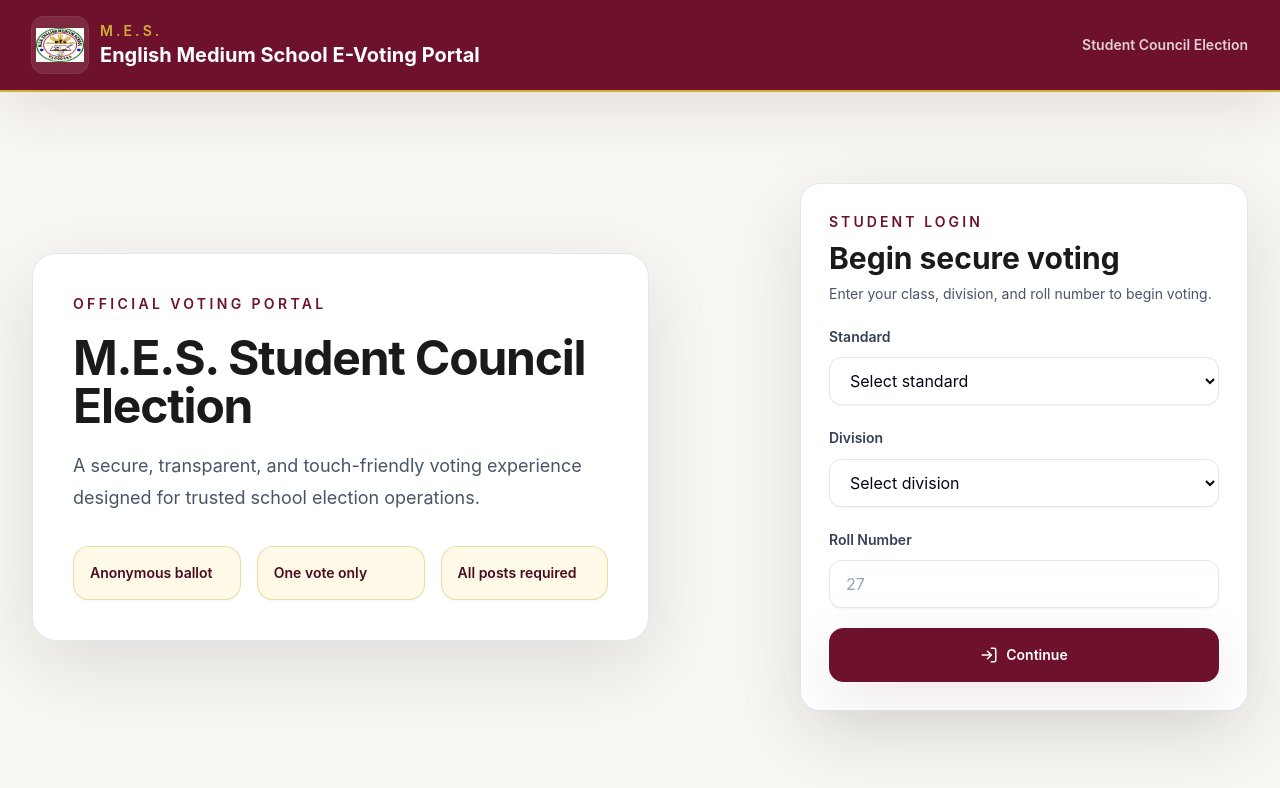
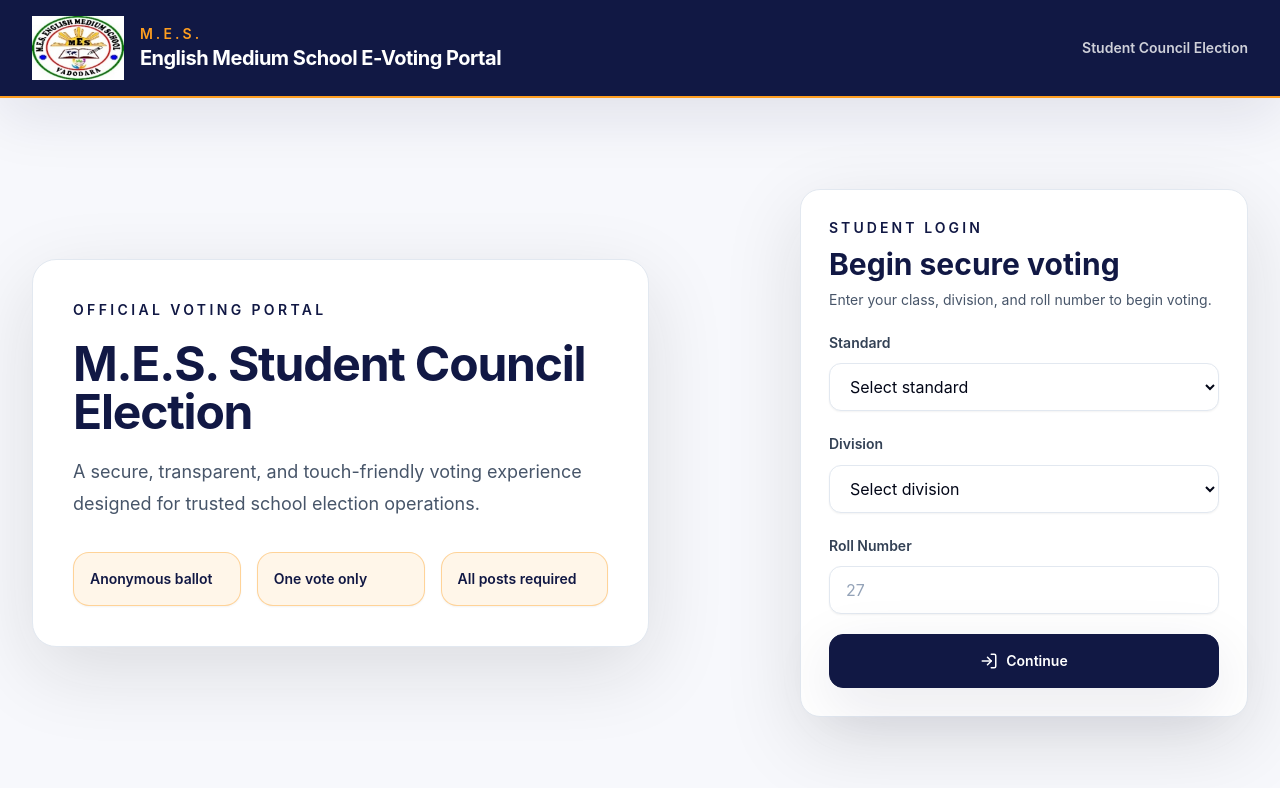
Before and after one commit to Harishmunshi/E-Voting-System, a Next.js app: page / in a window 1280 px wide. Shown: the top 788 px of the page. Built offline with nearby package versions, Linux system fonts and the light colour scheme.

Commit message:
Refine navy orange design and compact ballot cards

```diff
--- a/src/app/globals.css
+++ b/src/app/globals.css
@@ -3,7 +3,7 @@
 @tailwind utilities;
 
 :root {
-  --background: #f8f7f4;
+  --background: #f7f8fc;
   --foreground: #1a1a1a;
 }
 
--- a/src/app/page.tsx
+++ b/src/app/page.tsx
@@ -3,12 +3,12 @@ import { StudentLogin } from "@/components/student-login";
 
 export default function Home() {
   return (
-    <main className="min-h-screen bg-[#F8F7F4]">
+    <main className="min-h-screen bg-[#F7F8FC]">
       <BrandHeader eyebrow="Student Council Election" />
       <section className="mx-auto grid min-h-[calc(100vh-90px)] max-w-7xl items-center gap-10 px-4 py-12 sm:px-6 lg:grid-cols-[1.05fr_0.95fr] lg:px-8">
         <div className="rounded-[24px] border border-slate-200 bg-white p-8 shadow-premium sm:p-10">
           <p className="text-sm font-semibold uppercase tracking-[0.24em] text-maroon-600">Official Voting Portal</p>
-          <h2 className="mt-5 text-4xl font-bold tracking-tight text-[#1A1A1A] sm:text-5xl">
+          <h2 className="mt-5 text-4xl font-bold tracking-tight text-[#111844] sm:text-5xl">
             M.E.S. Student Council Election
           </h2>
           <p className="mt-5 max-w-2xl text-lg leading-8 text-slate-600">
@@ -16,7 +16,7 @@ export default function Home() {
           </p>
           <div className="mt-8 grid gap-4 sm:grid-cols-3">
             {["Anonymous ballot", "One vote only", "All posts required"].map((item) => (
-              <div key={item} className="rounded-2xl border border-gold-600/40 bg-gold-50 px-4 py-4 text-sm font-semibold text-maroon-900 shadow-sm">
+              <div key={item} className="rounded-2xl border border-gold-600/40 bg-gold-50 px-4 py-4 text-sm font-semibold text-maroon-600 shadow-sm">
                 {item}
               </div>
             ))}
--- a/src/app/results/page.tsx
+++ b/src/app/results/page.tsx
@@ -13,7 +13,7 @@ export default async function ResultsPage() {
       <main className="min-h-screen">
         <BrandHeader eyebrow="Election Results" />
         <Card className="mx-auto mt-16 max-w-xl p-8 text-center">
-          <h2 className="text-2xl font-bold text-[#1A1A1A]">Results are not published yet</h2>
+          <h2 className="text-2xl font-bold text-[#111844]">Results are not published yet</h2>
           <p className="mt-3 text-slate-600">Final results will appear here only after principal approval.</p>
         </Card>
       </main>
@@ -24,7 +24,7 @@ export default async function ResultsPage() {
     <main className="min-h-screen">
       <BrandHeader eyebrow="Published Results" />
       <section className="mx-auto max-w-7xl px-4 py-8 sm:px-6 lg:px-8">
-        <h2 className="text-3xl font-bold text-[#1A1A1A]">Student Council Election Results</h2>
+        <h2 className="text-3xl font-bold text-[#111844]">Student Council Election Results</h2>
         <div className="mt-6 grid gap-5 md:grid-cols-2">
           {dashboard.positions.map((position) => {
             const candidates = dashboard.candidates.filter((candidate) => candidate.position_id === position.id);
--- a/src/app/success/page.tsx
+++ b/src/app/success/page.tsx
@@ -3,7 +3,7 @@ import { SuccessCountdown } from "@/components/success-countdown";
 
 export default function SuccessPage() {
   return (
-    <main className="min-h-screen bg-[#F8F7F4]">
+    <main className="min-h-screen bg-[#F7F8FC]">
       <BrandHeader eyebrow="Completed" />
       <section className="flex min-h-[calc(100vh-80px)] items-center justify-center px-4 py-10">
         <SuccessCountdown />
--- a/src/components/admin-login.tsx
+++ b/src/components/admin-login.tsx
@@ -37,7 +37,7 @@ export function AdminLogin() {
       <form className="space-y-5" onSubmit={onSubmit}>
         <div>
           <p className="text-sm font-semibold uppercase tracking-[0.22em] text-maroon-600">Admin Portal</p>
-          <h2 className="mt-2 text-3xl font-bold text-[#1A1A1A]">Secure sign in</h2>
+          <h2 className="mt-2 text-3xl font-bold text-[#111844]">Secure sign in</h2>
         </div>
         <label className="block space-y-2">
           <span className="text-sm font-semibold text-slate-700">Email</span>
--- a/src/components/brand-shell.tsx
+++ b/src/components/brand-shell.tsx
@@ -2,15 +2,15 @@ export function BrandHeader({ eyebrow }: { eyebrow?: string }) {
   return (
     <header className="border-b-2 border-gold-600 bg-maroon-600 text-white shadow-soft">
       <div className="mx-auto flex min-h-[90px] max-w-7xl items-center justify-between px-4 py-4 sm:px-6 lg:px-8">
-        <div className="flex items-center gap-3">
+        <div className="flex items-center gap-4">
           <img
             src="/school-logo.png"
             alt="M.E.S. English Medium School logo"
-            className="h-14 w-14 rounded-xl bg-white/10 object-contain p-1 ring-1 ring-white/15"
+            className="h-16 w-auto object-contain"
           />
           <div>
             <p className="text-sm font-semibold uppercase tracking-[0.22em] text-gold-600">M.E.S.</p>
-            <h1 className="text-base font-bold text-white sm:text-xl">English Medium School E-Voting Portal</h1>
+            <h1 className="text-base font-bold tracking-tight text-white sm:text-xl">English Medium School E-Voting Portal</h1>
           </div>
         </div>
         {eyebrow ? <p className="hidden text-sm font-semibold text-white/80 sm:block">{eyebrow}</p> : null}
--- a/src/components/student-login.tsx
+++ b/src/components/student-login.tsx
@@ -44,7 +44,7 @@ export function StudentLogin() {
       <form className="space-y-5" onSubmit={onSubmit}>
         <div>
           <p className="text-sm font-semibold uppercase tracking-[0.22em] text-maroon-600">Student Login</p>
-          <h2 className="mt-2 text-3xl font-bold text-[#1A1A1A]">Begin secure voting</h2>
+          <h2 className="mt-2 text-3xl font-bold text-[#111844]">Begin secure voting</h2>
           <p className="mt-2 text-sm text-slate-600">Enter your class, division, and roll number to begin voting.</p>
         </div>
         <label className="block space-y-2">
--- a/src/components/success-countdown.tsx
+++ b/src/components/success-countdown.tsx
@@ -30,9 +30,9 @@ export function SuccessCountdown() {
       <div className="mx-auto flex h-20 w-20 items-center justify-center rounded-full border-2 border-gold-600 bg-gold-50 text-emerald-600">
         <CheckCircle2 size={56} aria-hidden="true" />
       </div>
-      <h2 className="mt-6 text-3xl font-bold text-[#1A1A1A]">Your vote has been successfully recorded.</h2>
+      <h2 className="mt-6 text-3xl font-bold text-[#111844]">Your vote has been successfully recorded.</h2>
       <p className="mt-3 text-lg text-slate-600">Thank you. Your anonymous ballot is now secured for the Student Council Election.</p>
-      <div className="mt-6 rounded-2xl border border-gold-600/40 bg-[#F8F7F4] px-4 py-4 text-maroon-900">
+      <div className="mt-6 rounded-2xl border border-gold-600/40 bg-[#F7F8FC] px-4 py-4 text-maroon-900">
         <p className="text-sm font-semibold uppercase tracking-[0.18em]">Automatic logout</p>
         <p className="mt-1 text-4xl font-bold">{seconds}</p>
       </div>
--- a/tailwind.config.ts
+++ b/tailwind.config.ts
@@ -6,25 +6,25 @@ const config: Config = {
     extend: {
       colors: {
         maroon: {
-          50: "#fbf2f5",
-          100: "#f6dfe7",
-          600: "#6E112D",
-          700: "#5c0e25",
-          900: "#4A0B1E",
+          50: "#f1f3ff",
+          100: "#e4e8ff",
+          600: "#111844",
+          700: "#0d1337",
+          900: "#080d28",
         },
         gold: {
-          50: "#fff9e8",
-          100: "#fff0c2",
-          400: "#f7c948",
-          500: "#d9a441",
-          600: "#D4AF37",
-          700: "#96621a",
+          50: "#fff6e9",
+          100: "#ffe8c2",
+          400: "#ffbd61",
+          500: "#ffa733",
+          600: "#FF9E20",
+          700: "#b85f00",
         },
       },
       boxShadow: {
-        soft: "0 18px 60px rgba(74, 11, 30, 0.10)",
+        soft: "0 18px 60px rgba(17, 24, 68, 0.10)",
         premium: "0 24px 80px rgba(26, 26, 26, 0.12)",
-        glow: "0 0 0 6px rgba(212, 175, 55, 0.18), 0 26px 80px rgba(74, 11, 30, 0.16)",
+        glow: "0 0 0 5px rgba(255, 158, 32, 0.20), 0 22px 64px rgba(17, 24, 68, 0.16)",
       },
     },
   },
```
Also changed, not shown: src/components/admin-dashboard.tsx (+8 -8 lines), src/components/voting-client.tsx (+24 -24 lines).
